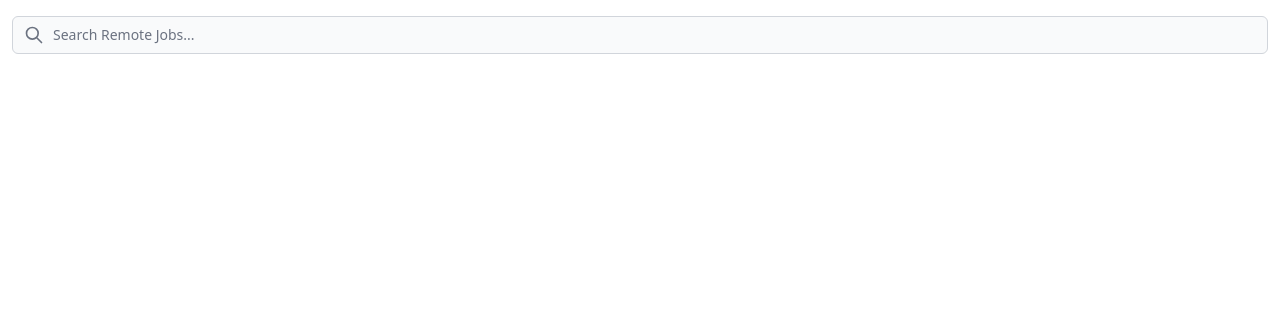
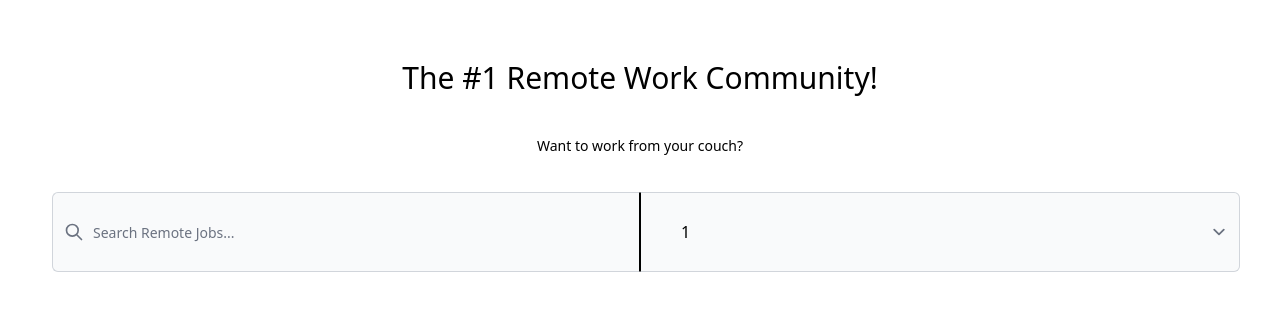
Before and after one commit to after-dark-codes/rem-jobs, a Next.js app: page /search in a window 1280 px wide. Shown: the top 310 px of the page. Built offline with nearby package versions, Linux system fonts and the light colour scheme.

Commit message:
Add search dropdown filter

```diff
--- a/pages/header.js
+++ b/pages/header.js
@@ -49,7 +49,7 @@ function Header() {
                 className="w-5 h-5"
                 fill="none"
                 stroke="currentColor"
-                viewbox="0 0 24 24"
+                viewBox="0 0 24 24"
                 xmlns="http://www.w3.org/2000/svg"
               >
                 <path
--- a/pages/search.js
+++ b/pages/search.js
@@ -2,15 +2,28 @@ import React from "react";
 import { SearchIcon } from "@heroicons/react/outline";
 function Search() {
   return (
-    <div className="relative mt-1 p-3 rounded-md">
+    <div className="p-10">
+      <h1 className="flex justify-center items-center text-3xl p-5">
+        The #1 Remote Work Community!
+      </h1>
+      <h3 className="flex justify-center items-center text-sm p-5">
+        Want to work from your couch?
+      </h3>
+      <div className="relative mt-1 p-3 rounded-md flex">
         <div className="absolute inset-y-0 pl-3 flex items-center pointer-events-none">
           <SearchIcon className="h-5 w-5 text-gray-500" />
         </div>
         <input
-        className="bg-gray-50 block w-full pl-10 sm:text-sm border-gray-300 focus:ring-black focus:border-black rounded-md"
+          className="h-20 bg-gray-50 block w-1/2 pl-10 sm:text-sm border-gray-300 focus:ring-black focus:border-black rounded-tl-md rounded-bl-md object-fill border-r-black"
           type="text"
           placeholder="Search Remote Jobs..."
         />
+        <select className="h-20 absolute right-0 bg-gray-50 block w-1/2 pl-10 border-gray-300 focus:ring-black focus:border-black rounded-tr-md rounded-br-md object-fill border-l-black">
+          <option value="1">1</option>
+          <option value="1">1</option>
+          <option value="1">1</option>
+        </select>
+      </div>
     </div>
   );
 }
```
Lines whose indentation alone changed are shown as unchanged.
